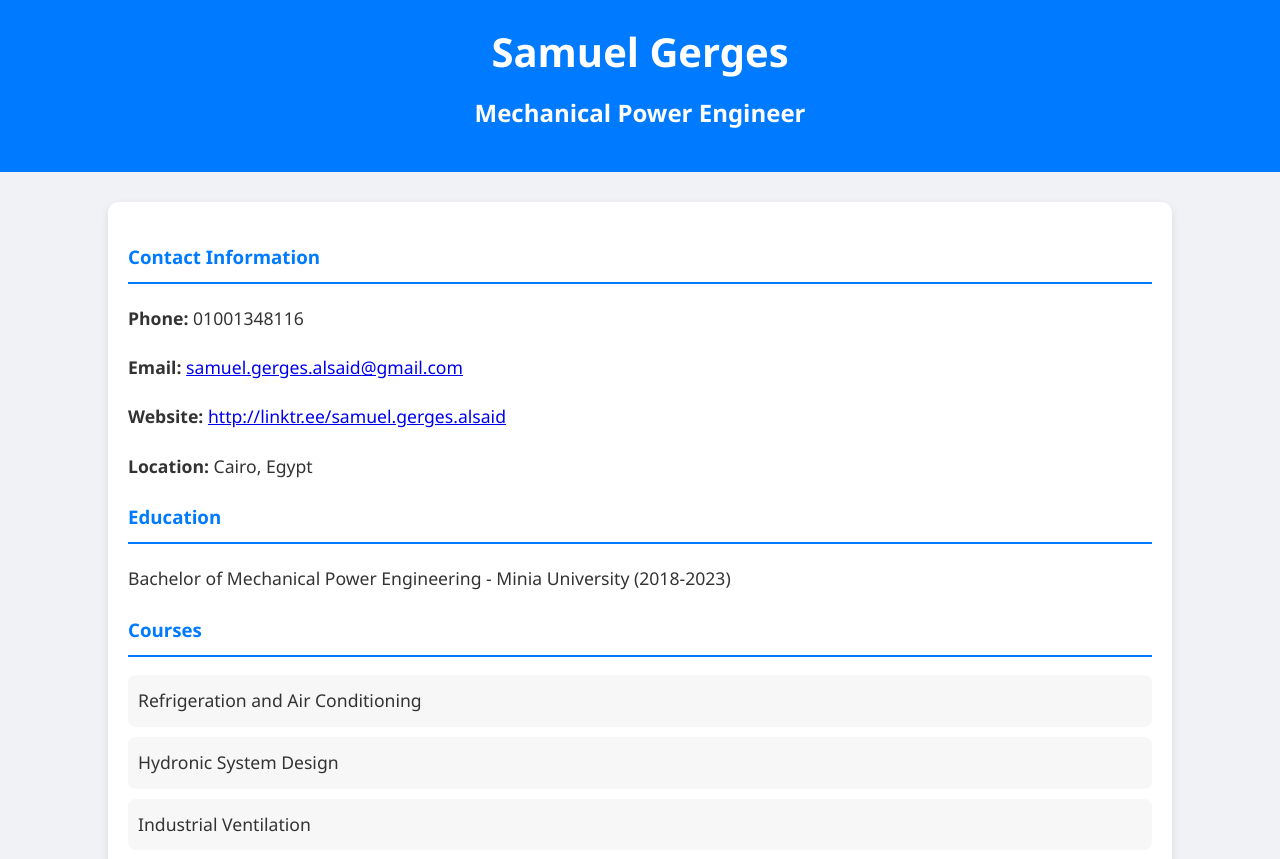
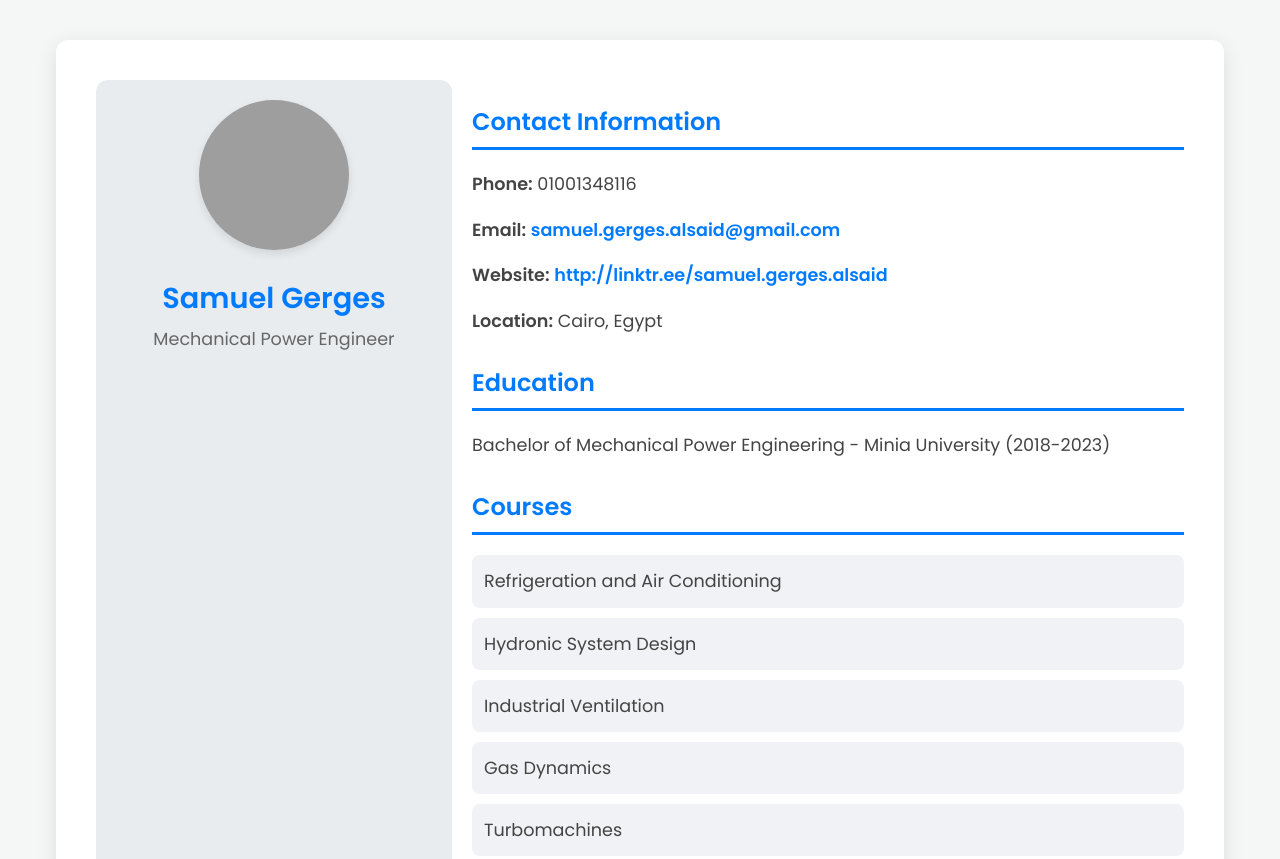
Before and after one commit to samuelgerges12/Samuel-Gerges-, a plain HTML site: page index.html in a window 1280 px wide. Shown: the top 859 px of the page. Drawn offline with Linux system fonts and the light colour scheme; grey boxes are pictures that could not be loaded.

Commit message:
Update index.html

```diff
--- a/index.html
+++ b/index.html
@@ -5,95 +5,147 @@
     <meta name="viewport" content="width=device-width, initial-scale=1.0">
     <title>Resume - Samuel Gerges</title>
     <style>
+        /* Fonts and Colors */
+        @import url('https://fonts.googleapis.com/css2?family=Poppins:wght@300;400;600&display=swap');
         body {
-            font-family: 'Segoe UI', Tahoma, Geneva, Verdana, sans-serif;
-            line-height: 1.6;
-            background-color: #f0f2f5;
+            font-family: 'Poppins', sans-serif;
+            background-color: #f4f7f6;
             color: #333;
             margin: 0;
             padding: 0;
         }
-        header {
-            background-color: #007bff;
-            color: #fff;
-            padding: 20px 0;
+
+        /* Container and General Layout */
+        .container {
+            width: 85%;
+            max-width: 1200px;
+            margin: 40px auto;
+            background-color: #fff;
+            padding: 40px;
+            box-shadow: 0 5px 20px rgba(0, 0, 0, 0.1);
+            border-radius: 12px;
+            display: grid;
+            grid-template-columns: 1fr 2fr;
+            gap: 20px;
+        }
+
+        /* Profile Section (Image and Basic Info) */
+        .profile {
             text-align: center;
+            background-color: #e9ecef;
+            padding: 20px;
+            border-radius: 12px;
         }
-        header h1 {
-            font-size: 2.5em;
+
+        .profile img {
+            border-radius: 50%;
+            width: 150px;
+            height: 150px;
+            object-fit: cover;
+            box-shadow: 0 4px 8px rgba(0, 0, 0, 0.1);
+            margin-bottom: 20px;
+        }
+
+        .profile h2 {
+            font-size: 1.8em;
             margin: 0;
-        }
-        header h2 {
-            font-size: 1.5em;
-            margin-top: 10px;
-        }
-        .container {
-            width: 80%;
-            margin: 30px auto;
-            overflow: hidden;
-            padding: 20px;
-            background-color: #fff;
-            box-shadow: 0 4px 10px rgba(0, 0, 0, 0.1);
-            border-radius: 10px;
-        }
-        section {
-            margin: 20px 0;
-        }
-        h3 {
-            border-bottom: 2px solid #007bff;
-            padding-bottom: 10px;
             color: #007bff;
         }
+
+        .profile p {
+            color: #666;
+            margin: 5px 0;
+            font-size: 1.1em;
+        }
+
+        /* Section Styles */
+        section {
+            margin-bottom: 30px;
+        }
+
+        h3 {
+            font-size: 1.5em;
+            border-bottom: 3px solid #007bff;
+            padding-bottom: 8px;
+            color: #007bff;
+            margin-bottom: 20px;
+        }
+
         p, li {
             font-size: 1.1em;
-            line-height: 1.8;
+            line-height: 1.6;
+            color: #444;
         }
-        .skills-list, .courses-list {
-            list-style-type: none;
+
+        /* List Styling */
+        ul {
+            list-style: none;
             padding: 0;
         }
-        .skills-list li, .courses-list li {
-            padding: 10px;
-            background-color: #f7f7f7;
-            margin: 10px 0;
+
+        li {
+            background-color: #f0f2f5;
+            padding: 12px;
             border-radius: 8px;
-            transition: background-color 0.3s ease;
+            margin-bottom: 10px;
+            transition: all 0.3s ease;
         }
-        .skills-list li:hover, .courses-list li:hover {
+
+        li:hover {
             background-color: #007bff;
-            color: #fff;
+            color: white;
+            transform: scale(1.02);
         }
+
+        /* Contact Info and Links */
         .contact-info a {
             color: #007bff;
             text-decoration: none;
-            font-weight: bold;
+            font-weight: 600;
         }
+
         .contact-info a:hover {
             text-decoration: underline;
         }
+
+        /* Footer */
         footer {
             text-align: center;
             margin-top: 30px;
-            padding: 10px 0;
+            padding: 20px;
             background-color: #007bff;
-            color: #fff;
-            border-radius: 0 0 10px 10px;
+            color: white;
+            border-radius: 0 0 12px 12px;
         }
+
         footer a {
-            color: #fff;
+            color: white;
+            font-weight: 600;
             text-decoration: none;
         }
+
+        footer a:hover {
+            text-decoration: underline;
+        }
+
     </style>
 </head>
 <body>
 
-<header>
-    <h1>Samuel Gerges</h1>
-    <h2>Mechanical Power Engineer</h2>
-</header>
+    <!-- Main Container -->
+    <div class="container">
 
-<div class="container">
-    <section>
+        <!-- Profile Section -->
+        <div class="profile">
+            <img src="https://i.ibb.co/kVZx34h/Whats-App-Image-2023-07-16-at-17-32-36.jpg" alt="Profile Picture">
+            <h2>Samuel Gerges</h2>
+            <p>Mechanical Power Engineer</p>
+        </div>
+
+        <!-- Main Content -->
+        <div>
+            <!-- Contact Information -->
+            <section class="contact-info">
                 <h3>Contact Information</h3>
                 <p><strong>Phone:</strong> 01001348116</p>
                 <p><strong>Email:</strong> <a href="mailto:samuel.gerges.alsaid@gmail.com">samuel.gerges.alsaid@gmail.com</a></p>
@@ -101,14 +153,16 @@
                 <p><strong>Location:</strong> Cairo, Egypt</p>
             </section>
 
+            <!-- Education -->
             <section>
                 <h3>Education</h3>
                 <p>Bachelor of Mechanical Power Engineering - Minia University (2018-2023)</p>
             </section>
 
+            <!-- Courses -->
             <section>
                 <h3>Courses</h3>
-        <ul class="courses-list">
+                <ul>
                     <li>Refrigeration and Air Conditioning</li>
                     <li>Hydronic System Design</li>
                     <li>Industrial Ventilation</li>
@@ -117,9 +171,10 @@
                 </ul>
             </section>
 
+            <!-- Skills -->
             <section>
                 <h3>Skills</h3>
-        <ul class="skills-list">
+                <ul>
                     <li>Revit</li>
                     <li>Duct Sizer</li>
                     <li>Hap</li>
@@ -129,12 +184,15 @@
                 </ul>
             </section>
 
+            <!-- Projects -->
             <section>
                 <h3>Projects</h3>
                 <p>Projects implemented during ASEC MEP Max Diploma: Residential Building, Commercial Tower, Garage, Central Kitchen, and Hospital.</p>
             </section>
         </div>
+    </div>
 
+    <!-- Footer -->
     <footer>
         <p>&copy; 2024 Samuel Gerges | <a href="http://linktr.ee/samuel.gerges.alsaid">Linktree</a></p>
     </footer>
```
Lines whose indentation alone changed are shown as unchanged.
